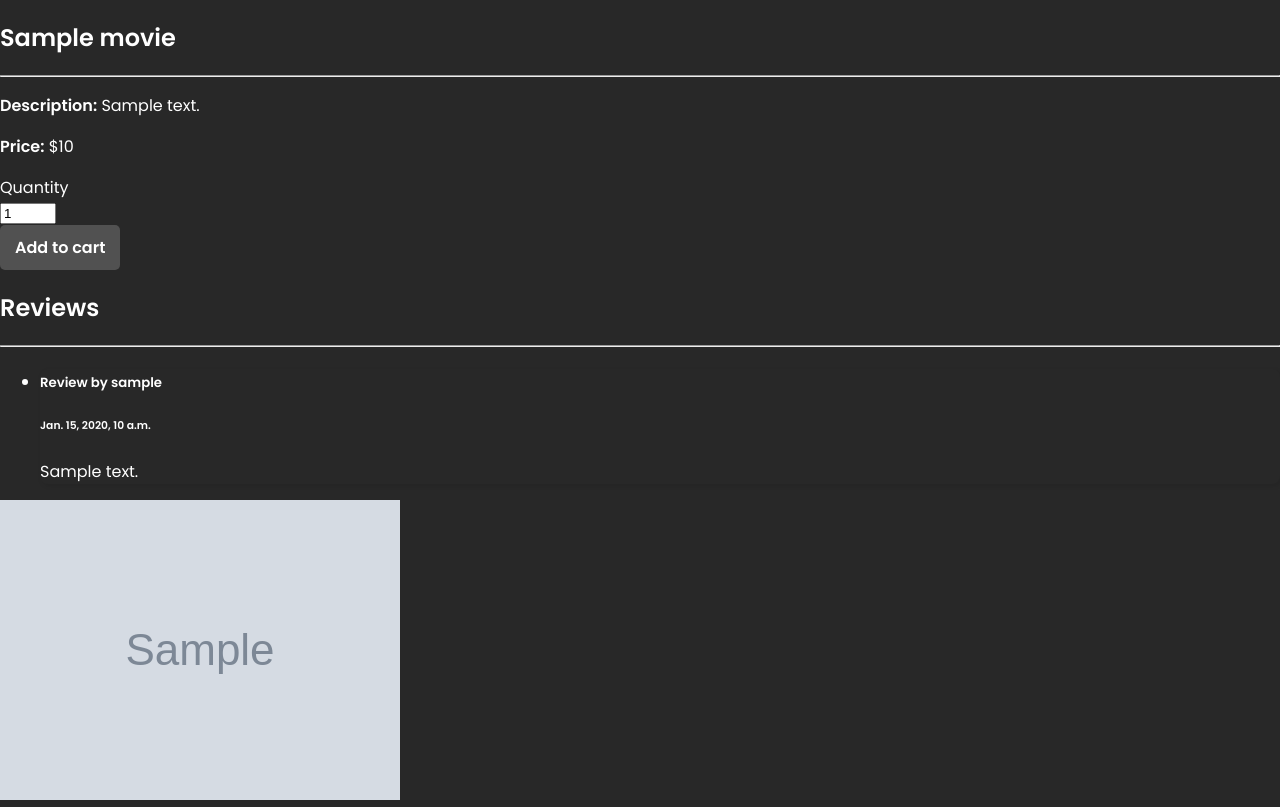
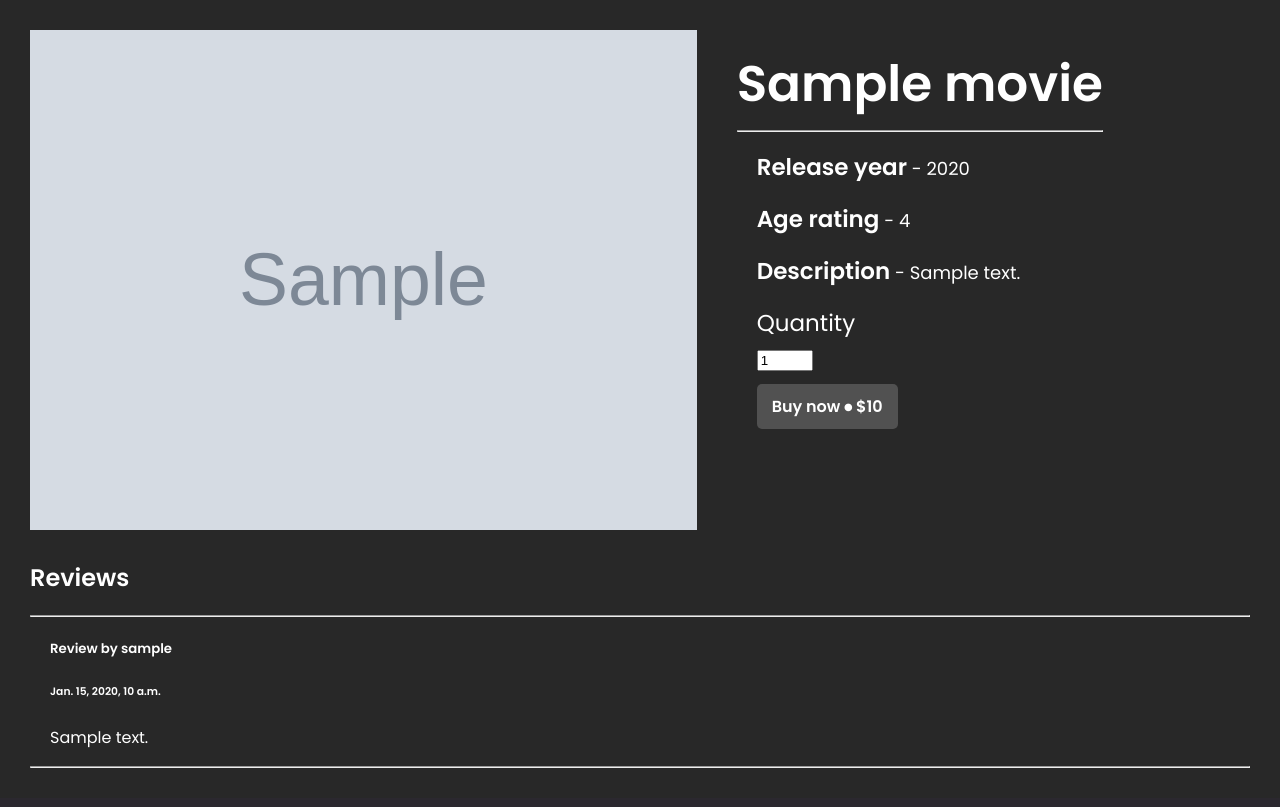
Before and after one commit to awang728/Movie_app, a Django app: template movieStore/templates/movieStore/show.html in a window 1280 px wide. Shown: the part 241-1048 px from the top of the page. After the commit the page ends 1009 px from the top, so only its background shows below. Run offline with Django 5.2, Linux system fonts and the light colour scheme; the template is opened without the code that fills it: most values are stand-ins (such as "Sample title", 1, 10 or a date in 2020); grey boxes marked "Sample" are stand-in pictures.

Commit message:
changed movies/show.html

```diff
--- a/movieStore/templates/movieStore/movies.html
+++ b/movieStore/templates/movieStore/movies.html
@@ -12,6 +12,12 @@
             }
             #searchbutton:hover {
                 background-color: #eba900;
+            }
+            .listOfMovies:hover {
+                background-color: #181818;
+                transform: scale(1.05);
+                box-shadow: 7px 7px 18px black;
+                cursor: pointer;
             }
         </style>
         <button
--- a/movieStore/templates/movieStore/show.html
+++ b/movieStore/templates/movieStore/show.html
@@ -8,56 +8,95 @@
     box-shadow: 2px 2px 5px rgba(0, 0, 0, 0.1);
   }
 </style>
+<div style = "display: flex; height: 500px;  margin: 30px">
+<div>
+   <img style = "height: 500px;"
+        src="{{ template_data.movie.image.url }}" alt="{{ template_data.movie.movie_name }}">
+</div>
+<div style = "margin-left: 40px; margin-top: -25px;">
+
+
+   <h2 style = "font-size: 50px; margin-bottom: 0px;">{{ template_data.movie.movie_name }}</h2>
+   <hr>
+   <style>
+       .listed{
+           margin-left: 20px;
+           font-size: 18px;
+       }
+       .s{
+           font-size: 23px;
+       }
+       #tobuy {
+           border-radius: 10px; height: 30px; background-color: #eedc82;
+           font-size: 15px;
+           border: none;
+       }
+       #tobuy:hover {
+           background-color: #eba900;
+           cursor: pointer;
+       }
+       .tiny{
+           font-size: 13px;
+           margin: 4px;
+       }
+       .listOfReviews{
+           margin: 10px;
+       }
+       .p-3 {
+           margin: 30px;
+       }
+       .card {
+           margin-left: 20px;
+       }
+   </style>
+   <p class = "listed"><strong class = "s">Release year</strong> - {{ template_data.movie.release_year }}</p>
+   <p class = "listed"><strong class = "s">Age rating</strong> - {{ template_data.movie.rating }}</p>
+   <p class = "listed"><strong class = "s">Description</strong> - {{ template_data.movie.description }}</p>
+    <div class="s" style = "margin: 10px;">
+                <div class="input-group col-auto">
+                  <div style = "margin-left: 10px;" class="input-group-text">Quantity
+                    </div>
+                  <input style = "margin-left: 10px;" type="number" min="1" max="10"
+                    class="form-control quantity-input"
+                    name="quantity" value="1">
+                </div>
+              </div>
+    <a class = "listed" href="{% url 'cart:add' id=template_data.movie.movie_id %}">
+       <button class = "buttonToLink">Buy now ⦁ ${{ template_data.movie.dollar_price }}</button></a>
+</div>
+</div>
+
+
 <div class="p-3">
   <div class="container">
     <div class="row mt-3">
       <div class="col-md-6 mx-auto mb-3">
-        <h2>{{ template_data.movie.name }}</h2>
-        <hr />
-        <p><b>Description:</b> {{ template_data.movie.description }}</p>
-        <p><b>Price:</b> ${{ template_data.movie.price }}</p>
-        <p class="card-text">
-          <form method="post" action="{% url 'cart:add' id=template_data.movie.movie_id %}">
-            <div class="row">
-              {% csrf_token %}
-              <div class="col-auto">
-                <div class="input-group col-auto">
-                  <div class="input-group-text">Quantity
-                    </div>
-                  <input type="number" min="1" max="10"
-                    class="form-control quantity-input"
-                    name="quantity" value="1">
-                </div>
-              </div>
-              <div class="col-auto">
-                <button class="buttonToLink"
-                  type="submit">Add to cart</button>
-              </div>
-            </div>
-          </form>
-        </p>
+
         <h2>Reviews</h2>
         <hr />
-        <ul class="list-group">
+        <div class="list-group">
           {% for review in template_data.reviews %}
-          <li class="list-group-item pb-3 pt-3">
-            <h5 class="card-title">Review by {{ review.user.username }}</h5>
-            <h6 class="card-subtitle mb-2 text-muted">{{ review.date }}</h6>
-            <p class="card-text">{{ review.comment }}</p>
+          <div>
+            <h5 class="card">Review by {{ review.user.username }}</h5>
+            <h6 class="card">{{ review.date }}</h6>
+            <p class="card">{{ review.comment }}</p>
+
+
             {% if user.is_authenticated and user == review.user %}
-                <a class="buttonToLink"class="btn btn-primary btn-sm" href="{% url 'movieStore:edit_review' id=template_data.movie.movie_id review_id=review.id %}">
+                <a style = "margin-left: 15px;"class="buttonToLink"class="btn btn-primary btn-sm" href="{% url 'movieStore:edit_review' id=template_data.movie.movie_id review_id=review.id %}">
                   <i class="fas fa-edit"></i> Edit
                 </a>
-                <form action="{% url 'movieStore:delete_review' id=template_data.movie.movie_id review_id=review.id %}" method="POST" class="d-inline">
+                <p></p>
+                <form style = "margin-left: 15px;" action="{% url 'movieStore:delete_review' id=template_data.movie.movie_id review_id=review.id %}" method="POST" class="d-inline">
                     {% csrf_token %}
                     <button type="submit" class="buttonToLink">
                       <i class="fas fa-trash"></i> Delete
                     </button>
                 </form>
             {% endif %}
-          </li>
+          </div><hr>
           {% endfor %}
-        </ul>
+        </div>
         {% if user.is_authenticated %}
         <div class="container mt-4">
           <div class="row justify-content-center">
@@ -68,7 +107,7 @@
                   <form method="POST" action="{% url 'movieStore:create_review' id=template_data.movie.movie_id %}">
                     {% csrf_token %}
                     <p>
-                      <label for="comment">Comment:</label>
+                        <label for="comment">Comment:</br></label>
                       <textarea name="comment" required class="form-control" id="comment" placeholder="Write your review here..."></textarea>
                     </p>
                     <div class="text-center">
@@ -85,7 +124,6 @@
         {% endif %}
       </div>
       <div class="col-md-6 mx-auto mb-3 text-center">
-        <img src="{{ template_data.movie.image.url }}" class="rounded img-card-400" />
       </div>
     </div>
   </div>
```
Also changed, not shown: movieStore/static/movieStore/style.css (+1 -6 lines), cart/migrations/0001_initial 8.06.22 PM copy.py (deleted), cart/migrations/0001_initial.py, db.sqlite3, movieStore/migrations/0001_initial 8.06.00 PM copy.py (deleted), movieStore/migrations/0001_initial.py.
